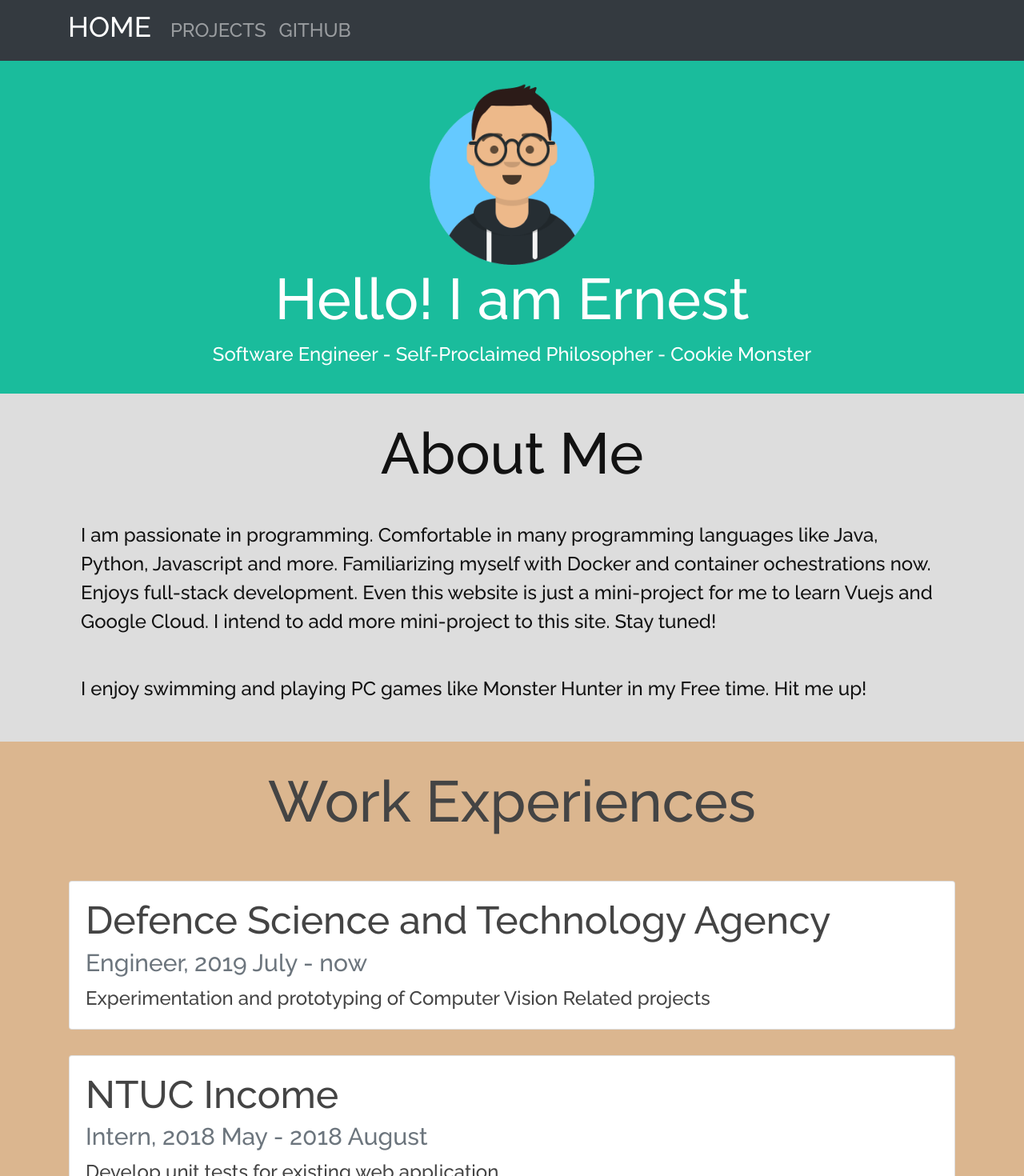
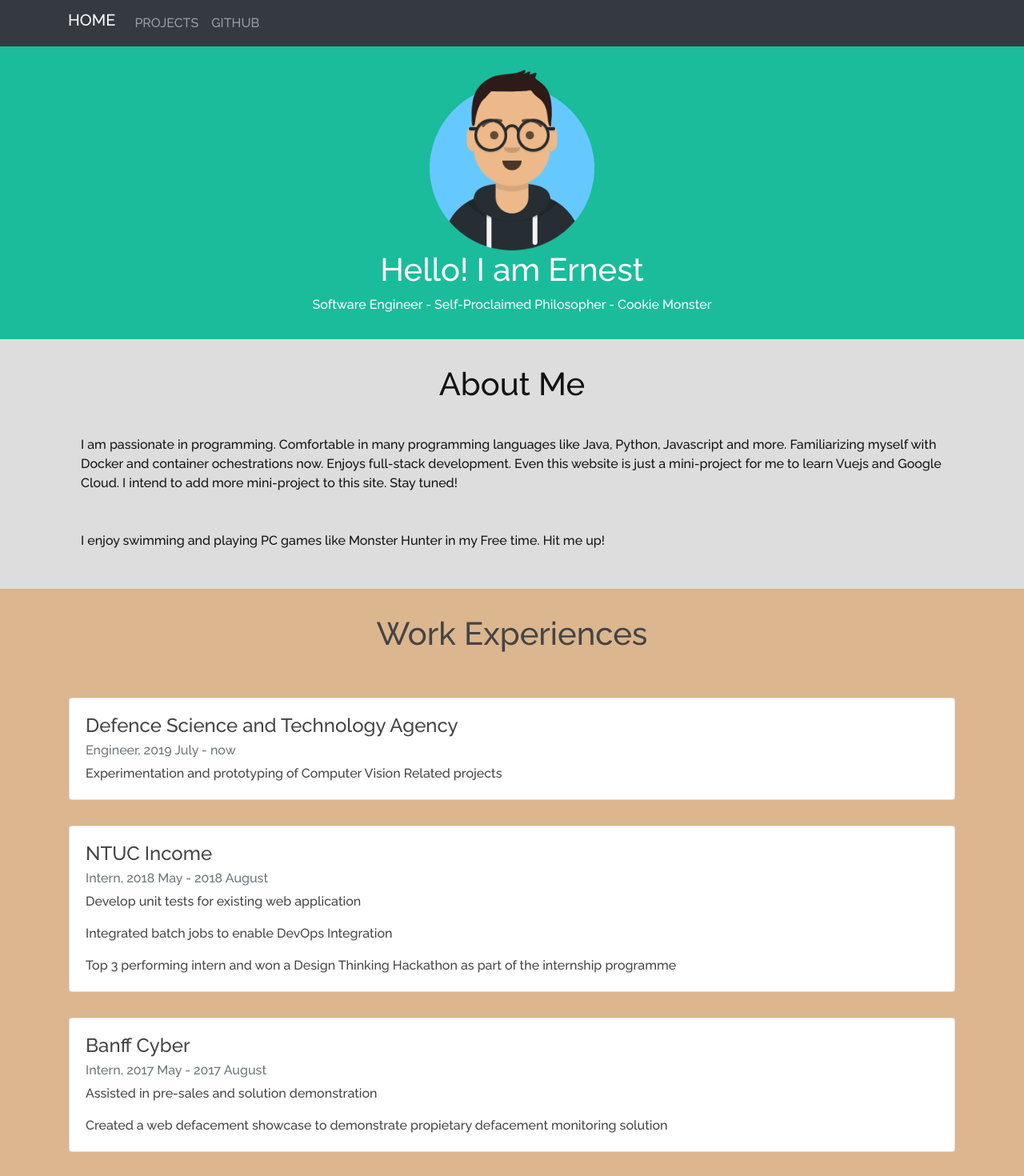
Before and after one commit to ernestlwt/vue-webapp, a Vue app in the folder webapp/: page /#/ in a window 1280 px wide. Shown: the top 1470 px of the page at 80% size. Built offline with nearby package versions, Linux system fonts and the light colour scheme.

Commit message:
reorganized code

```diff
--- a/webapp/src/App.vue
+++ b/webapp/src/App.vue
@@ -27,48 +27,19 @@ export default {
 #app {
   font-family: 'Raleway', sans-serif;
   color: #2c3e50;
-  font-size: 1.5em;
+  background-color:
 }
 
-h1 {
-  font-size: 3em;
-}
-
-h2 {
-  font-size: 2.5em;
-}
-
-h3 {
-  font-size: 2.25em;
-}
-
-h4 {
-  font-size: 2em;
-}
-
-h5 {
-  font-size: 1.75em;
-}
-
-h6 {
-  font-size: 1.25em;
-}
-
-p {
-  font-size: 1em;
-}
-
-
 #header {
-  height: 76px;
+  height: 58px;
 }
 
 #main-content {
-  min-height: calc(100vh - 76px - 68px); /* screen height - header - footer */
+  min-height: calc(100vh - 58px - 56px); /* screen height - header - footer */
 }
 
 #footer {
-  height: 68px;
+  height: 56px;
 }
 
 </style>
--- a/webapp/src/components/Homepage.vue
+++ b/webapp/src/components/Homepage.vue
@@ -1,121 +1,22 @@
 <template>
   <div>
-    <b-container fluid class="banner_section">
-      <b-row>
-        <b-col align="center">
-          <img class="avatar_img" src="/avatar.png" alt="avatar"/>
-          <h1>Hello! I am Ernest</h1>
-        </b-col>
-      </b-row>
-      <b-row>
-        <b-col md="12" align="center">
-          <p>Software Engineer - Self-Proclaimed Philosopher - Cookie Monster</p>
-        </b-col>
-      </b-row>
-    </b-container>
-    <b-container fluid class="about_section p-3">
-      <b-row>
-        <b-col align="center" class="p-3">
-          <h1>About Me</h1>
-        </b-col>
-      </b-row>
-      <b-row>
-        <b-col>
-          <b-container>
-            <p class="p-3">
-              I am passionate in programming. Comfortable in many programming languages like Java, Python, Javascript and more.
-              Familiarizing myself with Docker and container ochestrations now. Enjoys full-stack development. Even this website
-              is just a mini-project for me to learn Vuejs and Google Cloud. I intend to add more mini-project to this site.
-              Stay tuned!
-            </p>
-            <p class="p-3">
-              I enjoy swimming and playing PC games like Monster Hunter in my Free time. Hit me up!
-            </p>
-          </b-container>
-        </b-col>
-      </b-row>
-    </b-container>
-    <b-container fluid class="experience_section">
-      <b-container>
-        <b-row class="p-3">
-          <b-col align="center" class="p-3">
-            <h1>Work Experiences</h1>
-          </b-col>
-        </b-row>
-        <b-row class="p-3">
-          <b-card title="Defence Science and Technology Agency" sub-title="Engineer, 2019 July - now" class="experience_card">
-            <b-card-text>
-              Experimentation and prototyping of Computer Vision Related projects
-            </b-card-text>
-          </b-card>
-        </b-row>
-        <b-row class="p-3">
-          <b-card title="NTUC Income" sub-title="Intern, 2018 May - 2018 August" class="experience_card">
-            <b-card-text>
-              Develop unit tests for existing web application
-            </b-card-text>
-            <b-card-text>
-              Integrated batch jobs to enable DevOps Integration
-            </b-card-text>
-            <b-card-text>
-              Top 3 performing intern and won a Design Thinking Hackathon as part of the internship programme
-            </b-card-text>
-          </b-card>
-        </b-row>
-        <b-row class="p-3">
-          <b-card title="Banff Cyber" sub-title="Intern, 2017 May - 2017 August" class="experience_card">
-            <b-card-text>
-              Assisted in pre-sales and solution demonstration
-            </b-card-text>
-            <b-card-text>
-              Created a web defacement showcase to demonstrate propietary defacement monitoring solution
-            </b-card-text>
-          </b-card>
-        </b-row>
-        <b-row class="p-3">
-          <b-card title="Centre of Strategic Infocomm Technologies" sub-title="Intern, 2012 April - 2012 July" class="experience_card">
-            <b-card-text>
-              Created tools to obtain statistic of background application on Windows
-            </b-card-text>
-          </b-card>
-        </b-row>
-      </b-container>
-    </b-container>
+    <Banner />
+    <About />
+    <Experience />
   </div>
 </template>
 
 <script>
+import Banner from './resume/Banner'
+import About from './resume/About'
+import Experience from './resume/Experience'
+
 export default {
-  name: 'Homepage'
+  name: 'Homepage',
+  components: {
+    Banner,
+    About,
+    Experience
+  }
 }
 </script>
-
-<style scoped>
-
-.banner_section {
-  background-color: #1abc9c;
-  color: white;
-  padding: 15px;
-}
-
-.avatar_img {
-  max-height: 30vh;
-  width: auto;
-}
-
-.about_section {
-  background-color: #DDDDDD;
-  color: #121212;
-}
-
-.experience_section {
-  background-color: #DBB68F;
-  color: #444444;
-}
-
-.experience_card {
-  width: 100%;
-}
-
-
-</style>
--- a/webapp/src/components/common/Header.vue
+++ b/webapp/src/components/common/Header.vue
@@ -1,6 +1,6 @@
 <template>
   <div class="header-container">
-    <b-navbar class="header-bar" toggleable="lg" type="dark" variant="dark">
+    <b-navbar class="header-bar" toggleable="lg" type="dark" variant="dark" fixed="top">
       <b-container>
         <b-navbar-brand href="/"><h5>HOME</h5></b-navbar-brand>
 
--- /dev/null
+++ b/webapp/src/components/resume/About.vue
@@ -0,0 +1,39 @@
+<template>
+  <b-container fluid class="about_section p-3">
+    <b-row>
+      <b-col align="center" class="p-3">
+        <h1>About Me</h1>
+      </b-col>
+    </b-row>
+    <b-row>
+      <b-col>
+        <b-container>
+          <p class="p-3">
+            I am passionate in programming. Comfortable in many programming languages like Java, Python, Javascript and more.
+            Familiarizing myself with Docker and container ochestrations now. Enjoys full-stack development. Even this website
+            is just a mini-project for me to learn Vuejs and Google Cloud. I intend to add more mini-project to this site.
+            Stay tuned!
+          </p>
+          <p class="p-3">
+            I enjoy swimming and playing PC games like Monster Hunter in my Free time. Hit me up!
+          </p>
+        </b-container>
+      </b-col>
+    </b-row>
+  </b-container>
+</template>
+
+<script>
+export default{
+  name: "About"
+}
+</script>
+
+<style scoped>
+
+.about_section {
+  background-color: #DDDDDD;
+  color: #121212;
+}
+
+</style>
--- /dev/null
+++ b/webapp/src/components/resume/Banner.vue
@@ -0,0 +1,37 @@
+<template>
+  <b-container fluid class="banner_section">
+    <b-row>
+      <b-col align="center">
+        <img class="avatar_img" src="/avatar.png" alt="avatar"/>
+        <h1>Hello! I am Ernest</h1>
+      </b-col>
+    </b-row>
+    <b-row>
+      <b-col md="12" align="center">
+        <p>Software Engineer - Self-Proclaimed Philosopher - Cookie Monster</p>
+      </b-col>
+    </b-row>
+  </b-container>
+</template>
+
+<script>
+export default {
+  name: "Banner"
+}
+</script>
+
+<style scoped>
+
+.banner_section {
+  background-color: #1abc9c;
+  color: white;
+  padding: 15px;
+}
+
+.avatar_img {
+  max-height: 30vh;
+  width: auto;
+}
+
+
+</style>
--- /dev/null
+++ b/webapp/src/components/resume/Experience.vue
@@ -0,0 +1,67 @@
+<template>
+  <b-container fluid class="experience_section">
+    <b-container>
+      <b-row class="p-3">
+        <b-col align="center" class="p-3">
+          <h1>Work Experiences</h1>
+        </b-col>
+      </b-row>
+      <b-row class="p-3">
+        <b-card title="Defence Science and Technology Agency" sub-title="Engineer, 2019 July - now" class="experience_card">
+          <b-card-text>
+            Experimentation and prototyping of Computer Vision Related projects
+          </b-card-text>
+        </b-card>
+      </b-row>
+      <b-row class="p-3">
+        <b-card title="NTUC Income" sub-title="Intern, 2018 May - 2018 August" class="experience_card">
+          <b-card-text>
+            Develop unit tests for existing web application
+          </b-card-text>
+          <b-card-text>
+            Integrated batch jobs to enable DevOps Integration
+          </b-card-text>
+          <b-card-text>
+            Top 3 performing intern and won a Design Thinking Hackathon as part of the internship programme
+          </b-card-text>
+        </b-card>
+      </b-row>
+      <b-row class="p-3">
+        <b-card title="Banff Cyber" sub-title="Intern, 2017 May - 2017 August" class="experience_card">
+          <b-card-text>
+            Assisted in pre-sales and solution demonstration
+          </b-card-text>
+          <b-card-text>
+            Created a web defacement showcase to demonstrate propietary defacement monitoring solution
+          </b-card-text>
+        </b-card>
+      </b-row>
+      <b-row class="p-3">
+        <b-card title="Centre of Strategic Infocomm Technologies" sub-title="Intern, 2012 April - 2012 July" class="experience_card">
+          <b-card-text>
+            Created tools to obtain statistic of background application on Windows
+          </b-card-text>
+        </b-card>
+      </b-row>
+    </b-container>
+  </b-container>
+</template>
+
+<script>
+export default {
+  name: "Experience"
+}
+</script>
+
+<style scoped>
+
+.experience_section {
+  background-color: #DBB68F;
+  color: #444444;
+}
+
+.experience_card {
+  width: 100%;
+}
+
+</style>
```
